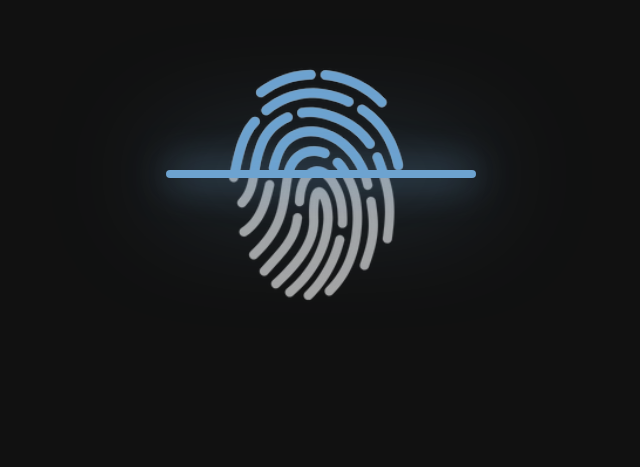
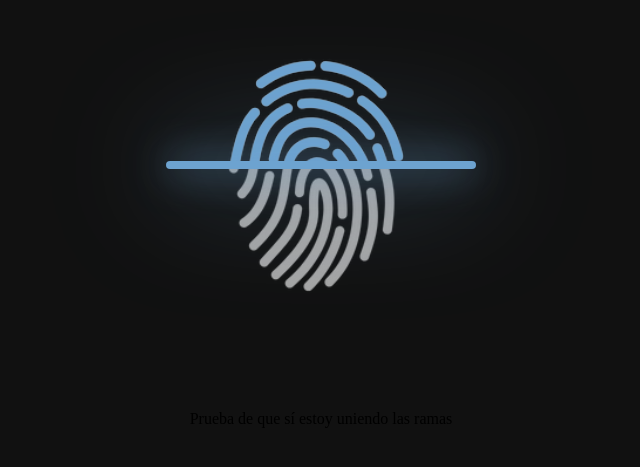
Before and after one commit to rusoalcaraz/prototipo2, a plain HTML site: page index.html in a window 1280 px wide. Shown: the part 173-640 px from the top of the page, without its empty margins (319-959 px from the left). Drawn offline with Linux system fonts and the light colour scheme.

Commit message:
Agregué párrafo

```diff
--- a/index.html
+++ b/index.html
@@ -14,6 +14,7 @@
         <div class="huella"></div>
         <h3>Ruso Alcaraz</h3>
         <h3>Esto es una prueba</h3>
+        <p>Prueba de que sí estoy uniendo las ramas</p>
     </div>
 </body>
 
```
